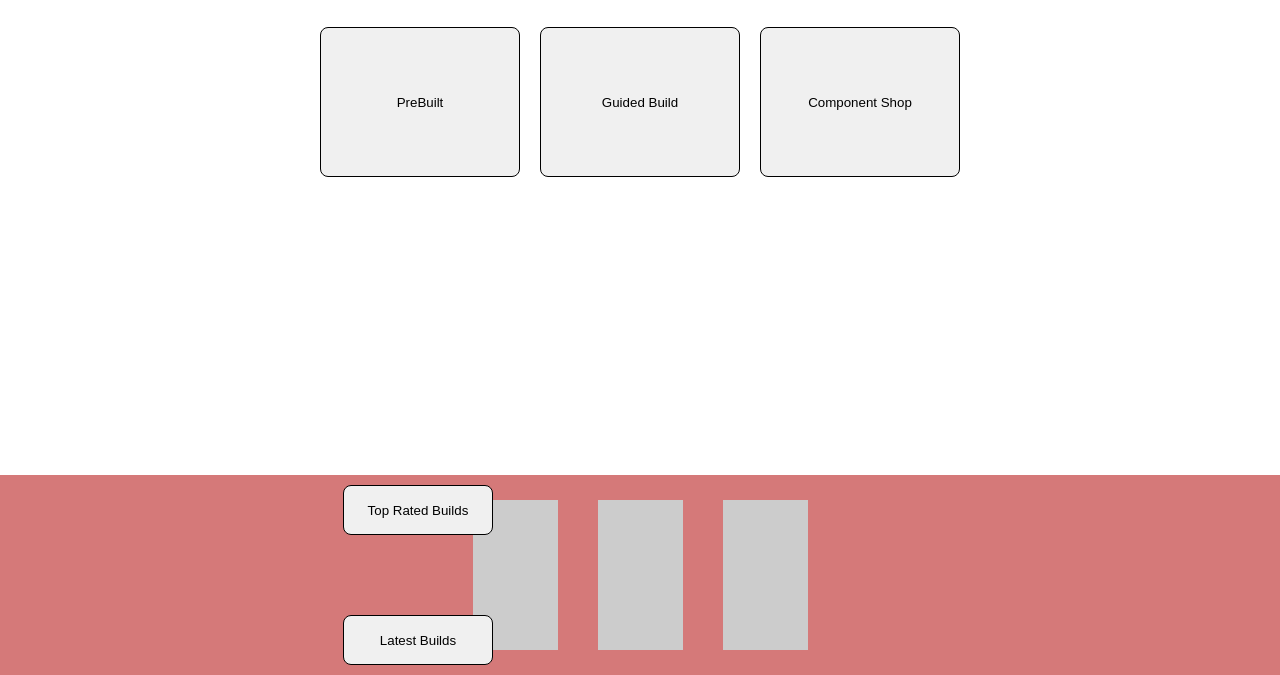
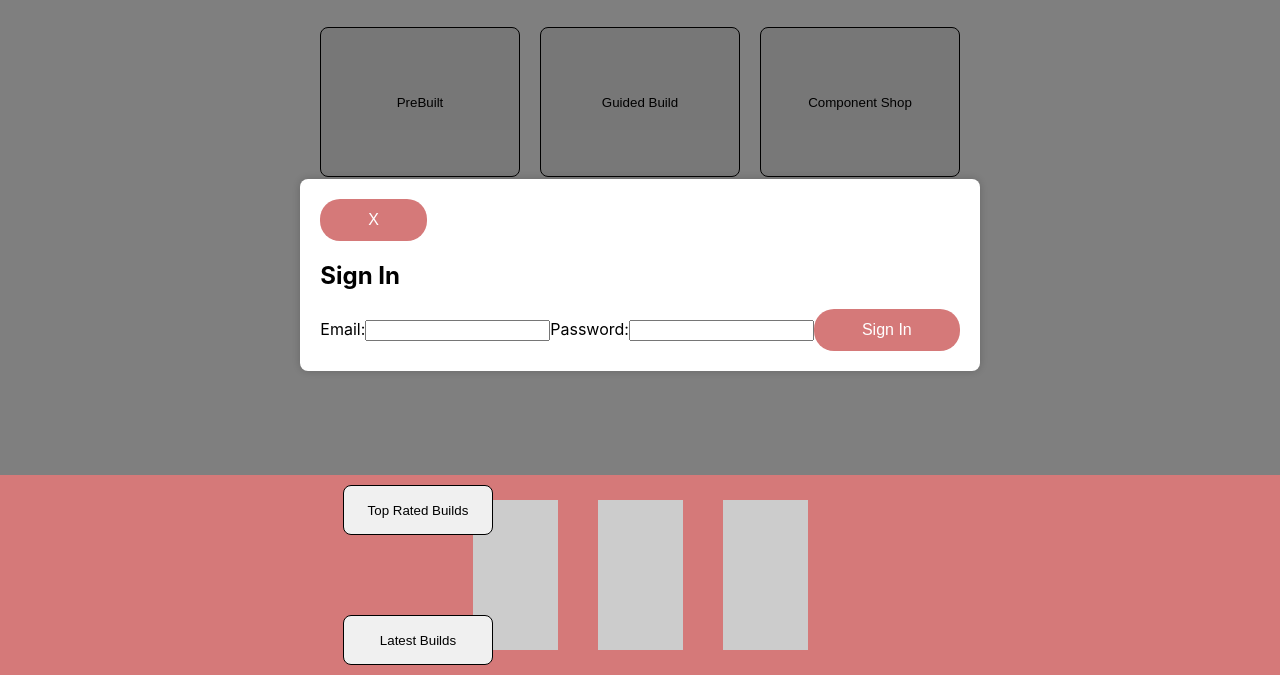
Before and after one commit to yrneh105/CSC4330ProjectGroupK-henry, a React app in the folder pcbuilder-website/: page / in a window 1280 px wide. Both pictures are taken after a click on the button "Sign In". Shown: the part 125-800 px from the top of the page. Built offline with nearby package versions, Linux system fonts and the light colour scheme.

Commit message:
sign in window

```diff
--- a/pcbuilder-website/src/HomePage.css
+++ b/pcbuilder-website/src/HomePage.css
@@ -154,3 +154,36 @@ nav ul li {
   margin: 20px;
   background-color: #ccc;
 }
+
+/* styles.css */
+
+.modal-overlay {
+  position: fixed;
+  top: 0;
+  left: 0;
+  width: 100%;
+  height: 100%;
+  background-color: rgba(0, 0, 0, 0.5); /* semi-transparent black overlay */
+  display: flex;
+  justify-content: center;
+  align-items: center;
+}
+
+.modal {
+  position: relative;
+  background-color: #fff;
+  padding: 20px;
+  border-radius: 8px;
+  box-shadow: 0 0 10px rgba(0, 0, 0, 0.2);
+}
+
+.close-button {
+  position: absolute;
+  top: 5px;
+  right: 5px;
+  cursor: pointer;
+}
+
+.close-button:hover {
+  color: #ff0000; /* Change color on hover */
+}
--- a/pcbuilder-website/src/HomePage.js
+++ b/pcbuilder-website/src/HomePage.js
@@ -1,15 +1,26 @@
 // HomePage.js
 
-import React from 'react';
+import React, { useState } from 'react';
 import './HomePage.css';
 import Navbar from './NavBar'; // Import Navbar component
 import SignInButton from './SignInButton';
+import SignInModal from './SignInModal'; // Import SignInModal component
 
 function HomePage() {
+  const [showModal, setShowModal] = useState(false);
+
   // Function to handle clicks on the buttons
   const handleButtonClick = (option) => {
     console.log(`Clicked on ${option}`);
     // Perform any actions here based on the button clicked
+  };
+
+  const openModal = () => {
+    setShowModal(true);
+  };
+
+  const closeModal = () => {
+    setShowModal(false);
   };
 
   return (
@@ -19,7 +30,8 @@ function HomePage() {
       </div>
       <div className="sign-in-wrapper"> {/* Wrap the sign-in button */}
         <div className="sign-in">
-          <SignInButton />
+          <SignInButton onClick={openModal} />
+          {showModal && <SignInModal onClose={closeModal} />}
         </div>
       </div>
       <div className="centered-boxes">
--- a/pcbuilder-website/src/SignInButton.js
+++ b/pcbuilder-website/src/SignInButton.js
@@ -1,11 +1,23 @@
 // SignInButton.js
 
-import React from 'react';
+import React, { useState } from 'react';
+import SignInModal from './SignInModal';
 
 const SignInButton = () => {
+  const [showModal, setShowModal] = useState(false);
+
+  const openModal = () => {
+    setShowModal(true);
+  };
+
+  const closeModal = () => {
+    setShowModal(false);
+  };
+
   return (
     <div className="sign-in-button">
-      <button>Sign In</button>
+      <button onClick={openModal}>Sign In</button>
+      {showModal && <SignInModal onClose={closeModal} />}
     </div>
   );
 };
--- /dev/null
+++ b/pcbuilder-website/src/SignInModal.js
@@ -0,0 +1,24 @@
+// SignInModal.js
+
+import React from 'react';
+
+const SignInModal = ({ onClose }) => {
+  return (
+    <div className="modal-overlay">
+      <div className="modal">
+        <button onClick={onClose}>X</button>
+        <h2>Sign In</h2>
+        {/* Your sign-in form content */}
+        <form>
+          <label>Email:</label>
+          <input type="email" />
+          <label>Password:</label>
+          <input type="password" />
+          <button type="submit">Sign In</button>
+        </form>
+      </div>
+    </div>
+  );
+};
+
+export default SignInModal;
```
Also changed, not shown: pcbuilder-website/src/SignInForm.js (added, +39 -0 lines).
